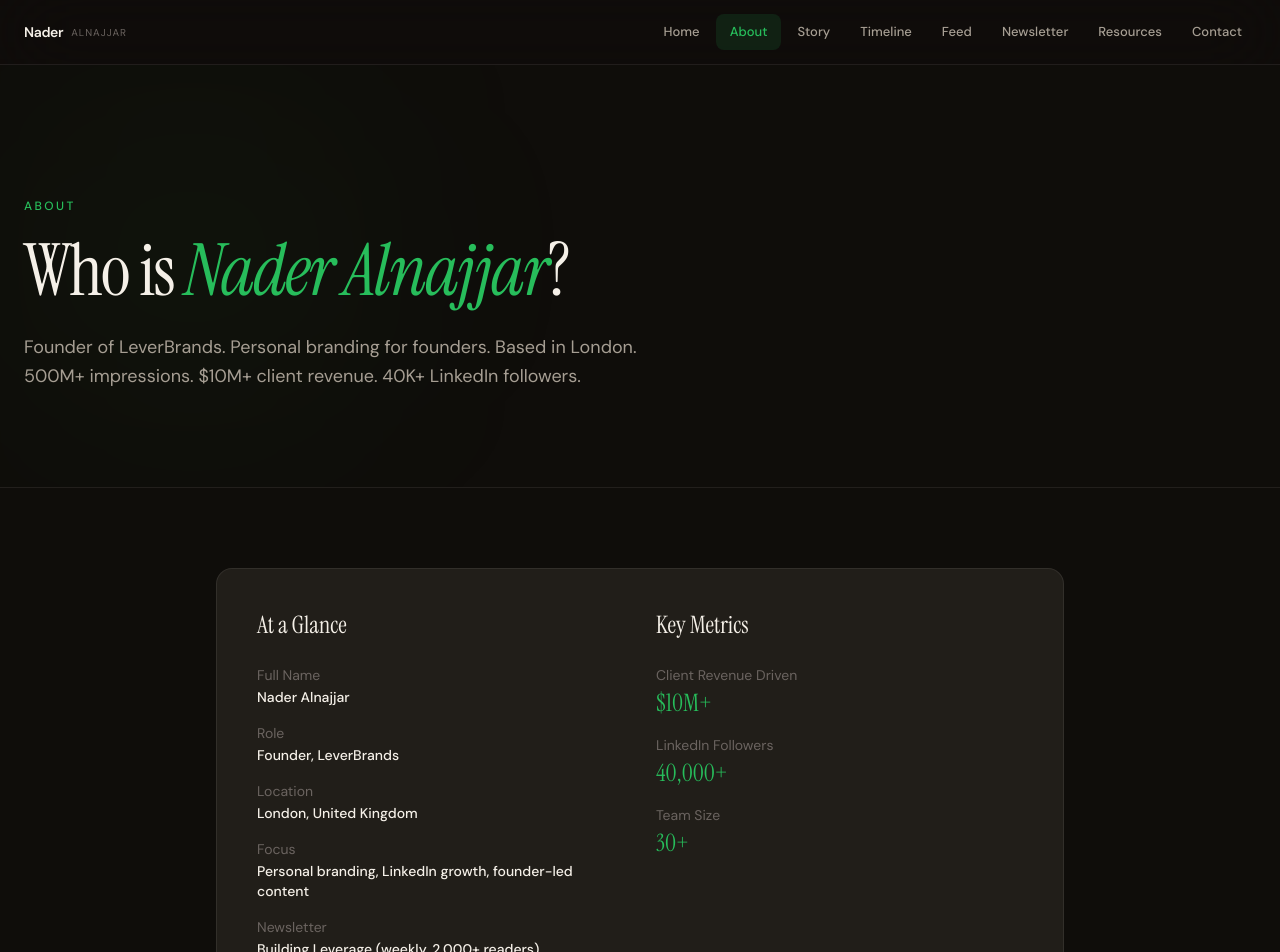
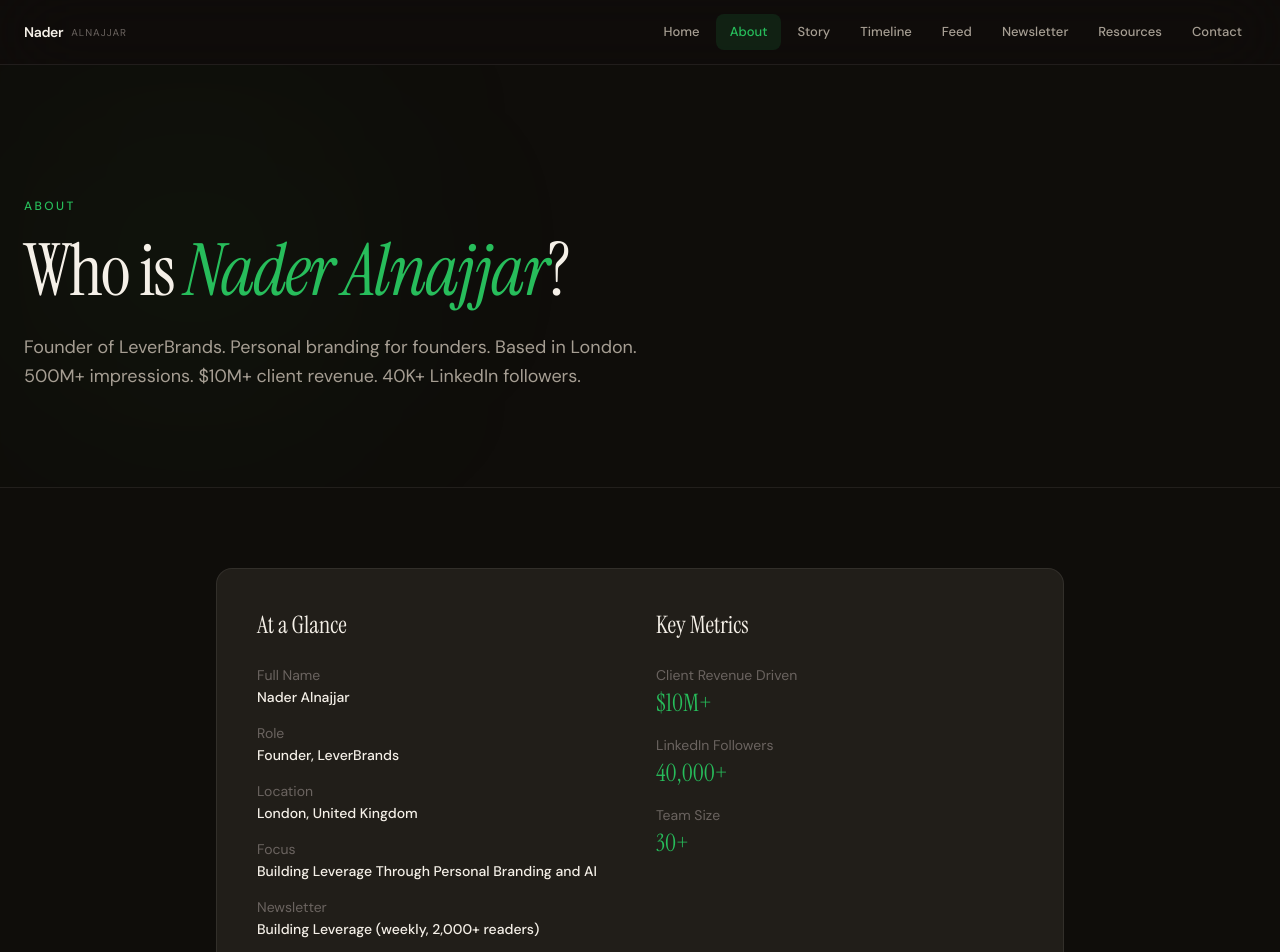
Before and after one commit to dorilabaki/nader-personal-site, a Next.js app: page /about in a window 1280 px wide. Shown: the top 952 px of the page. Built offline with nearby package versions, Linux system fonts and the light colour scheme.

Commit message:
Update Focus field in About page At a Glance

```diff
--- a/src/app/about/page.tsx
+++ b/src/app/about/page.tsx
@@ -143,7 +143,7 @@
                 <div>
                   <dt className="text-text-muted mb-0.5">Focus</dt>
                   <dd className="text-text-primary font-medium">
-                    Personal branding, LinkedIn growth, founder-led content
+                    Building Leverage Through Personal Branding and AI
                   </dd>
                 </div>
                 <div>
```
